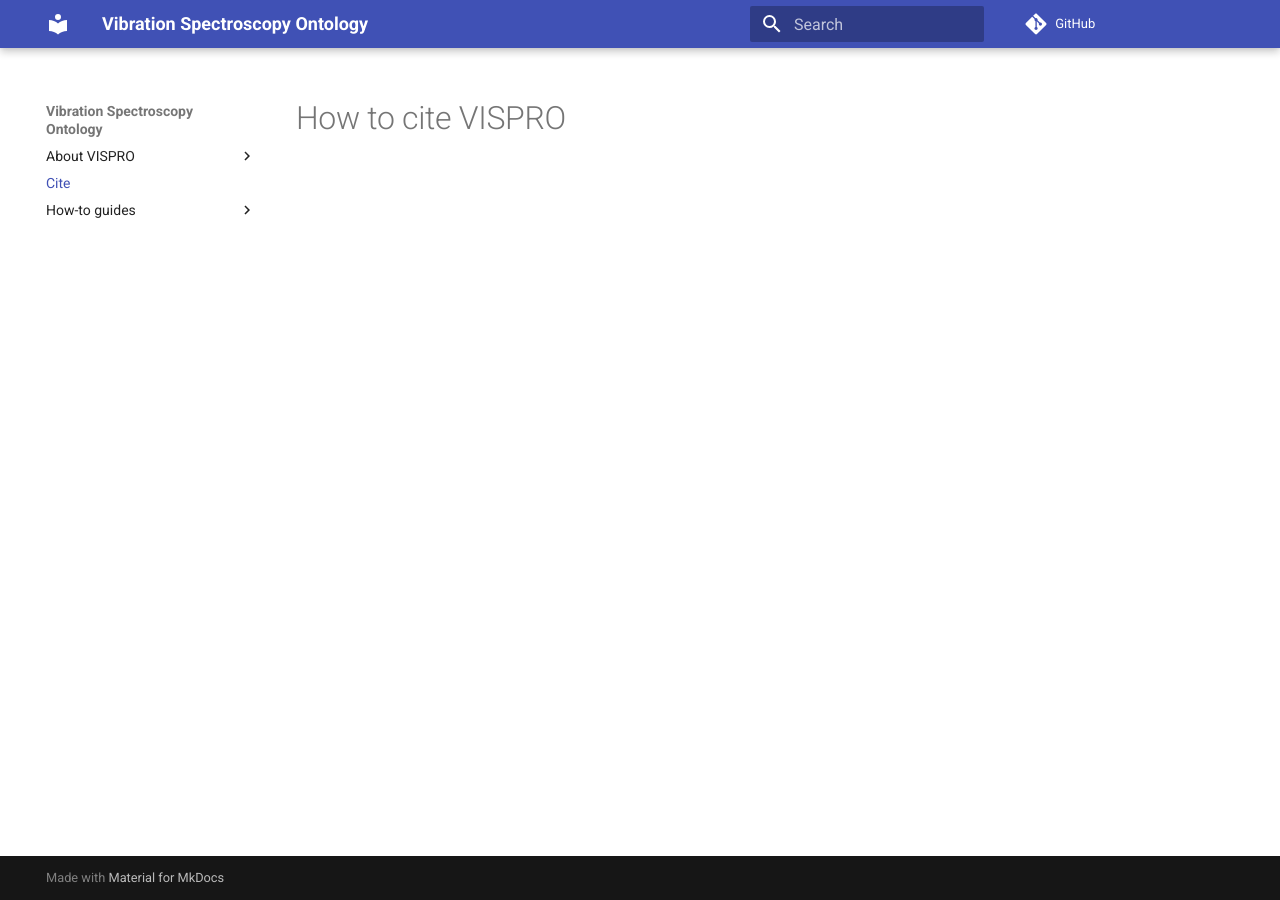
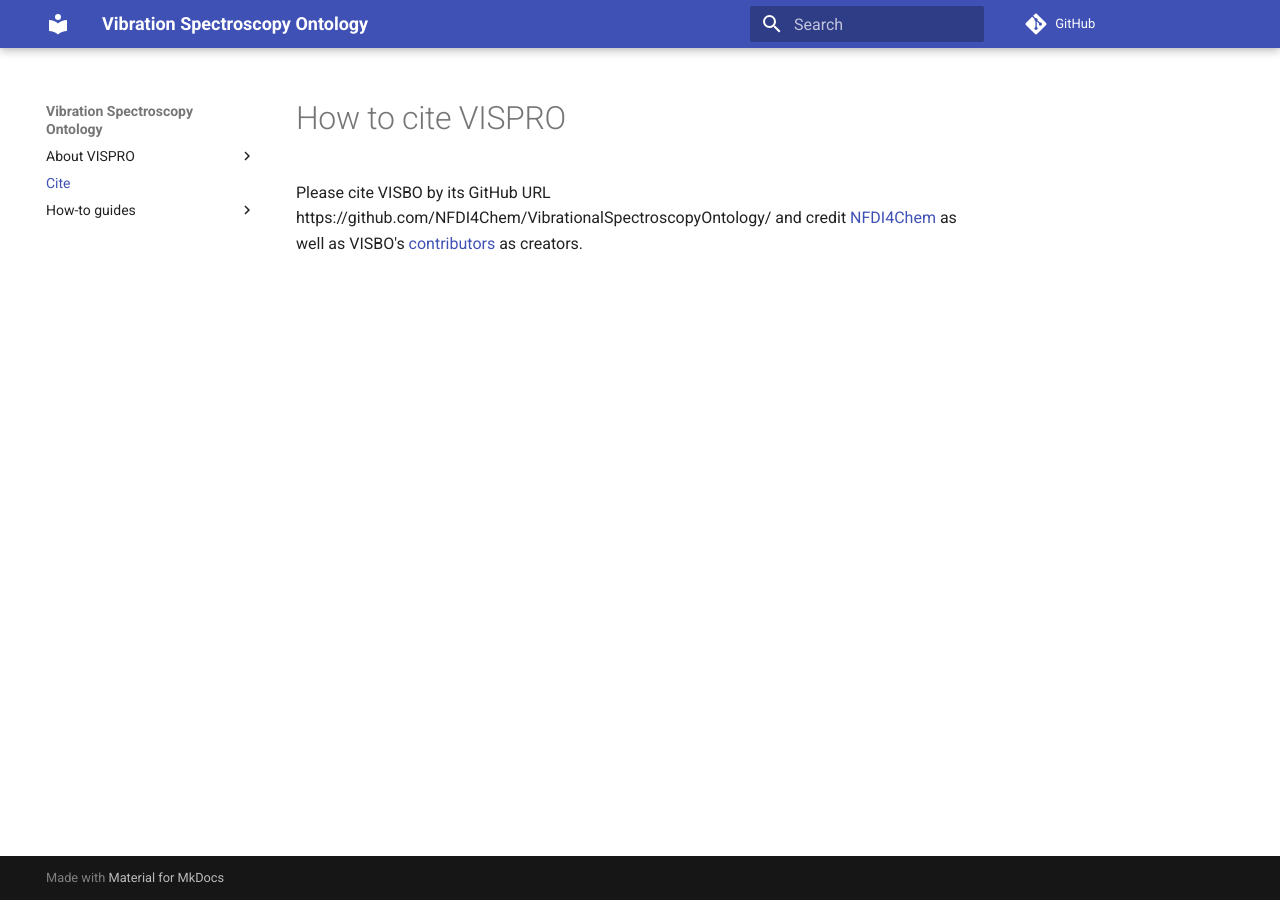
Before and after one commit to NFDI4Chem/VibrationalSpectroscopyOntology, an MkDocs documentation site: the page built from docs/cite.md, in a window 1280 px wide. Built offline with MkDocs 1.6.1 and Material for MkDocs 9.7.7, drawn with Linux system fonts in a browser that asks for light colours; comment, search, counter and statistics services are not loaded.

Commit message:
Update cite.md

```diff
--- a/docs/cite.md
+++ b/docs/cite.md
@@ -1 +1,3 @@
 # How to cite VISPRO
+
+Please cite VISBO by its GitHub URL https://github.com/NFDI4Chem/VibrationalSpectroscopyOntology/ and credit [NFDI4Chem](https://www.nfdi4chem.de/) as well as VISBO's [contributors](https://github.com/NFDI4Chem/VibrationalSpectroscopyOntology/graphs/contributors) as creators.
```
